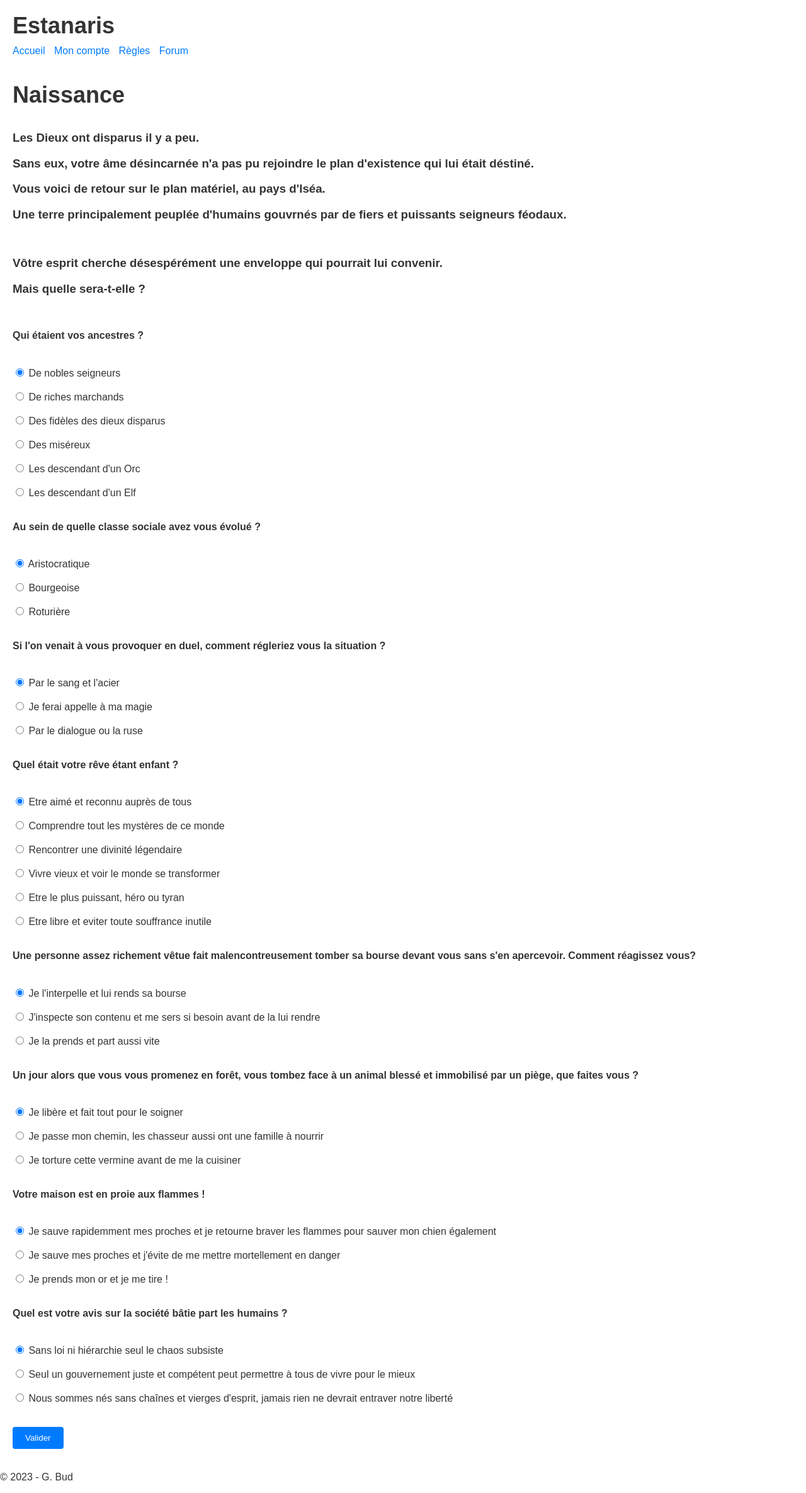
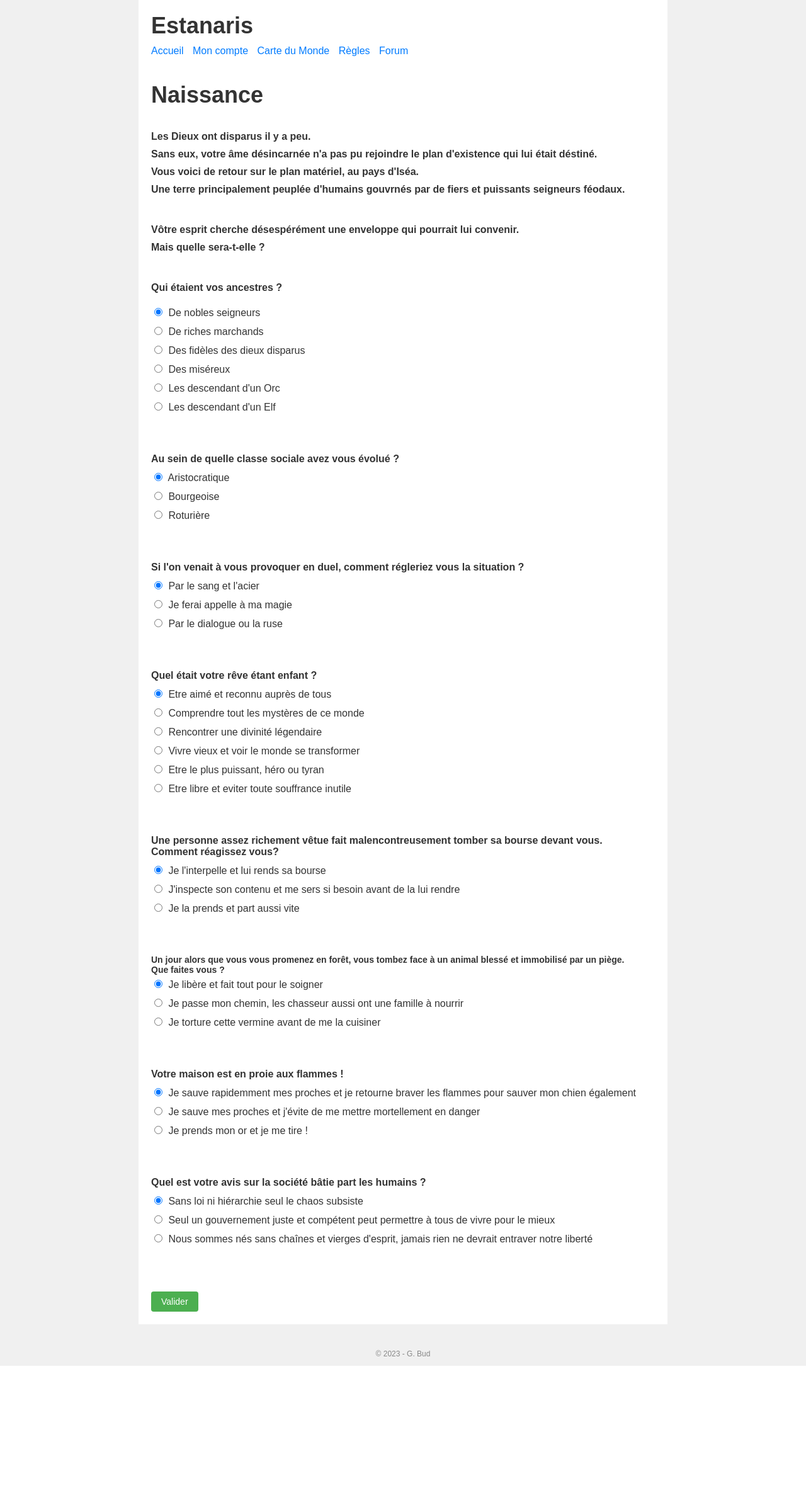
Before and after one commit to Bourgeon208/Estanaris, a Flask app: page /naissance in a window 1280 px wide. Shown: the whole page at 63% size. After the commit the page ends 2169 px from the top, so only its background shows below. Run offline with Flask 3, Linux system fonts and the light colour scheme.

Commit message:
profession 1.2
input added
new CSS

```diff
--- a/Estanaris/Player.py
+++ b/Estanaris/Player.py
@@ -4,9 +4,12 @@ class Player:
     def __init__(self):
         self.lv = 0
         self.name = ''
+        self.house_name = ''
         self.classe = ''  # classe = profession's combat orientation
         self.profession = ''
         self.soclasse = ''
+        self.renown = 0
+        self.reputation = 0
 
         # Abilities scores
         self.strength = 10
--- a/Estanaris/app.py
+++ b/Estanaris/app.py
@@ -45,15 +45,19 @@ def profession():
         return render_template('profession.html', fonction_test=fonction_test(),alignment=alignment, prof=prof, Fo=strength, De=dexterity,
                                Co=constitution, In=intelligence, Sa=wisdom, Ch=charisma, )
 
-@app.route('/create', methods=['GET', 'POST'])
-def create():
+@app.route('/adventure', methods=['GET', 'POST'])
+def adventure():
     global player
-    return render_template('home.html')
+    if request.method == 'POST':
+        pass
+    return render_template('adventure.html')\
+
+@app.route('/world_map', methods=['GET', 'POST'])
+def world_map():
+    return render_template('world_map.html')
 
 def fonction_test():
     global player
     player.increase_attribute(40, 'charisma')
 
-
-
 app.run()
--- a/Estanaris/static/style.css
+++ b/Estanaris/static/style.css
@@ -1,4 +1,3 @@
-/* Basic style for main pages */
 body {
   font-family: Arial, sans-serif;
   font-size: 16px;
--- /dev/null
+++ b/Estanaris/static/style1.css
@@ -0,0 +1,60 @@
+/* Basic style for main pages */
+
+body {
+  font-family: Arial, sans-serif;
+  margin: 20px;
+  padding: 0;
+  background-color: #f0f0f0;
+}
+
+main {
+  max-width: 800px;
+  margin: 0 auto;
+  background-color: #fff;
+  padding: 20px;
+}
+
+h1 {
+  font-size: 28px;
+  margin-bottom: 20px;
+}
+
+h3 {
+  font-size: 16px;
+  margin-bottom: 10px;
+}
+
+h4 {
+  font-size: 14px;
+  margin-bottom: 5px;
+}
+
+form {
+  margin-top: 20px;
+}
+
+label {
+  display: block;
+  margin-bottom: 10px;
+}
+
+input[type="radio"] {
+  margin-right: 5px;
+}
+
+button[type="submit"] {
+  margin-top: 10px;
+  padding: 8px 16px;
+  font-size: 14px;
+  background-color: #4caf50;
+  color: #fff;
+  border: none;
+  cursor: pointer;
+}
+
+footer {
+  margin-top: 40px;
+  text-align: center;
+  font-size: 12px;
+  color: #888;
+}
--- a/Estanaris/templates/header.html
+++ b/Estanaris/templates/header.html
@@ -4,7 +4,7 @@
     <title>Estanaris</title>
     <meta charset="utf-8">
     <meta name="viewport" content="width=device-width, initial-scale=1">
-    <link rel="stylesheet" href="static/style.css">
+    <link rel="stylesheet" href="static/style1.css">
   </head>
   <body>
     <main>
@@ -13,6 +13,7 @@
         <ul>
           <li><a href="/">Accueil</a></li>
           <li><a href="#">Mon compte</a></li>
+          <li><a href="/world_map">Carte du Monde</a></li>
           <li><a href="#">Règles</a></li>
           <li><a href="#">Forum</a></li>
         </ul>
--- a/Estanaris/templates/home.html
+++ b/Estanaris/templates/home.html
@@ -1,12 +1,12 @@
 <!DOCTYPE html>
 <html>
-  <link rel="stylesheet" href="static/style.css">
+  <link rel="stylesheet" href="static/style1.css">
   <head>
     {% include 'header.html' %}
   </head>
   <body>
     <main>
-      <h2>Bienvenue sur Estanaris le jeu de rôle</h2>
+      <h2>Bienvenue sur Estanaris le jeu de rôle.</h2>
       <p></p>
       <button><a href="naissance">Commencer à jouer</a></button>
     </main>
--- a/Estanaris/templates/naissance.html
+++ b/Estanaris/templates/naissance.html
@@ -6,7 +6,7 @@
 
 <!DOCTYPE html>
 <html>
-  <link rel="stylesheet" href="static/style.css">
+  <link rel="stylesheet" href="static/style1.css">
   <head>
     {% include 'header.html' %}
   </head>
@@ -22,9 +22,7 @@
       <h3>Vôtre esprit cherche désespérément une enveloppe qui pourrait lui convenir.</h3>
       <h3>Mais quelle sera-t-elle ?</h3>
       <br><br>
-      <h4>Qui étaient vos ancestres ?</h4>
-
-      <br>
+      <h3>Qui étaient vos ancestres ?</h3>
 
       <form action="/profession" method="post">
         <label>
@@ -32,35 +30,26 @@
           De nobles seigneurs
         </label>
 
-        <br><br>
 
         <label>
           <input type="radio" name="ancestre" value="Riche">
           De riches marchands
         </label>
 
-        <br><br>
-
         <label>
           <input type="radio" name="ancestre" value="Fidele">
           Des fidèles des dieux disparus
         </label>
-
-        <br><br>
 
         <label>
           <input type="radio" name="ancestre" value="Misere">
           Des miséreux
         </label>
 
-        <br><br>
-
         <label>
           <input type="radio" name="ancestre" value="Orc">
           Les descendant d'un Orc
         </label>
-
-        <br><br>
 
         <label>
           <input type="radio" name="ancestre" value="Elf">
@@ -69,23 +58,17 @@
 
         <br><br><br>
 
-        <h4>Au sein de quelle classe sociale avez vous évolué ?</h4>
-
-        <br>
+        <h3>Au sein de quelle classe sociale avez vous évolué ?</h3>
 
         <label>
           <input type="radio" name="soclasse" value="Aristocrate" checked>
           Aristocratique
         </label>
 
-        <br><br>
-
         <label>
           <input type="radio" name="soclasse" value="Bourgeois">
           Bourgeoise
         </label>
-
-        <br><br>
 
         <label>
           <input type="radio" name="soclasse" value="Roturier">
@@ -94,23 +77,17 @@
 
         <br><br><br>
 
-        <h4>Si l'on venait à vous provoquer en duel, comment régleriez vous la situation ?</h4>
-
-        <br>
+        <h3>Si l'on venait à vous provoquer en duel, comment régleriez vous la situation ?</h3>
 
         <label>
           <input type="radio" name="classe" value="Fighter" checked>
           Par le sang et l'acier
         </label>
 
-        <br><br>
-
         <label>
           <input type="radio" name="classe" value="Caster">
           Je ferai appelle à ma magie
         </label>
-
-        <br><br>
 
         <label>
           <input type="radio" name="classe" value="Expert">
@@ -119,44 +96,32 @@
 
         <br><br><br>
 
-        <h4>Quel était votre rêve étant enfant ?</h4>
-
-        <br>
+        <h3>Quel était votre rêve étant enfant ?</h3>
 
         <label>
           <input type="radio" name="reve" value="Renom" checked>
           Etre aimé et reconnu auprès de tous
         </label>
 
-        <br><br>
-
         <label>
           <input type="radio" name="reve" value="Connaissance">
           Comprendre tout les mystères de ce monde
         </label>
-
-        <br><br>
 
         <label>
           <input type="radio" name="reve" value="Dieu">
             Rencontrer une divinité légendaire
         </label>
 
-        <br><br>
-
         <label>
           <input type="radio" name="reve" value="Vivre">
           Vivre vieux et voir le monde se transformer
         </label>
 
-        <br><br>
-
          <label>
           <input type="radio" name="reve" value="Pouvoir">
           Etre le plus puissant, héro ou tyran
         </label>
-
-        <br><br>
 
         <label>
           <input type="radio" name="reve" value="Libre">
@@ -165,24 +130,18 @@
 
         <br><br><br>
 
-        <h4>Une personne assez richement vêtue fait malencontreusement tomber sa bourse devant vous sans s'en apercevoir.
-          Comment réagissez vous?</h4>
-
-        <br>
+        <h3>Une personne assez richement vêtue fait malencontreusement tomber sa bourse devant vous.
+          <br> Comment réagissez vous?</h3>
 
         <label>
           <input type="radio" name="alignement1" value="L" checked>
           Je l'interpelle et lui rends sa bourse
         </label>
 
-        <br><br>
-
         <label>
           <input type="radio" name="alignement1" value="N">
           J'inspecte son contenu et me sers si besoin avant de la lui rendre
         </label>
-
-        <br><br>
 
         <label>
           <input type="radio" name="alignement1" value="C">
@@ -191,23 +150,18 @@
 
         <br><br><br>
 
-        <h4>Un jour alors que vous vous promenez en forêt, vous tombez face à un animal blessé et immobilisé par un piège, que faites vous ?</h4>
-
-        <br>
+        <h4>Un jour alors que vous vous promenez en forêt, vous tombez face à un animal blessé et immobilisé par un
+          piège. <br> Que faites vous ?</h4>
 
         <label>
           <input type="radio" name="alignement2" value="G" checked>
           Je libère et fait tout pour le soigner
         </label>
 
-        <br><br>
-
         <label>
           <input type="radio" name="alignement2" value="N">
           Je passe mon chemin, les chasseur aussi ont une famille à nourrir
         </label>
-
-        <br><br>
 
         <label>
           <input type="radio" name="alignement2" value="E">
@@ -216,23 +170,17 @@
 
         <br><br><br>
 
-        <h4>Votre maison est en proie aux flammes !</h4>
-
-        <br>
+        <h3>Votre maison est en proie aux flammes !</h3>
 
         <label>
           <input type="radio" name="alignement3" value="G" checked>
           Je sauve rapidemment mes proches et je retourne braver les flammes pour sauver mon chien également
         </label>
 
-        <br><br>
-
         <label>
           <input type="radio" name="alignement3" value="N">
           Je sauve mes proches et j'évite de me mettre mortellement en danger
         </label>
-
-        <br><br>
 
         <label>
           <input type="radio" name="alignement3" value="E">
@@ -241,23 +189,17 @@
 
         <br><br><br>
 
-        <h4>Quel est votre avis sur la société bâtie part les humains ?</h4>
-
-        <br>
+        <h3>Quel est votre avis sur la société bâtie part les humains ?</h3>
 
         <label>
           <input type="radio" name="alignement0" value="L" checked>
           Sans loi ni hiérarchie seul le chaos subsiste
         </label>
 
-        <br><br>
-
         <label>
           <input type="radio" name="alignement0" value="N">
           Seul un gouvernement juste et compétent peut permettre à tous de vivre pour le mieux
         </label>
-
-        <br><br>
 
         <label>
           <input type="radio" name="alignement0" value="C">
```
Also changed, not shown: Estanaris/templates/adventure.html (added, +16 -0 lines), Estanaris/templates/profession.html (+11 -14 lines), Estanaris/templates/world_map.html (added, +11 -0 lines), 2 other files.
